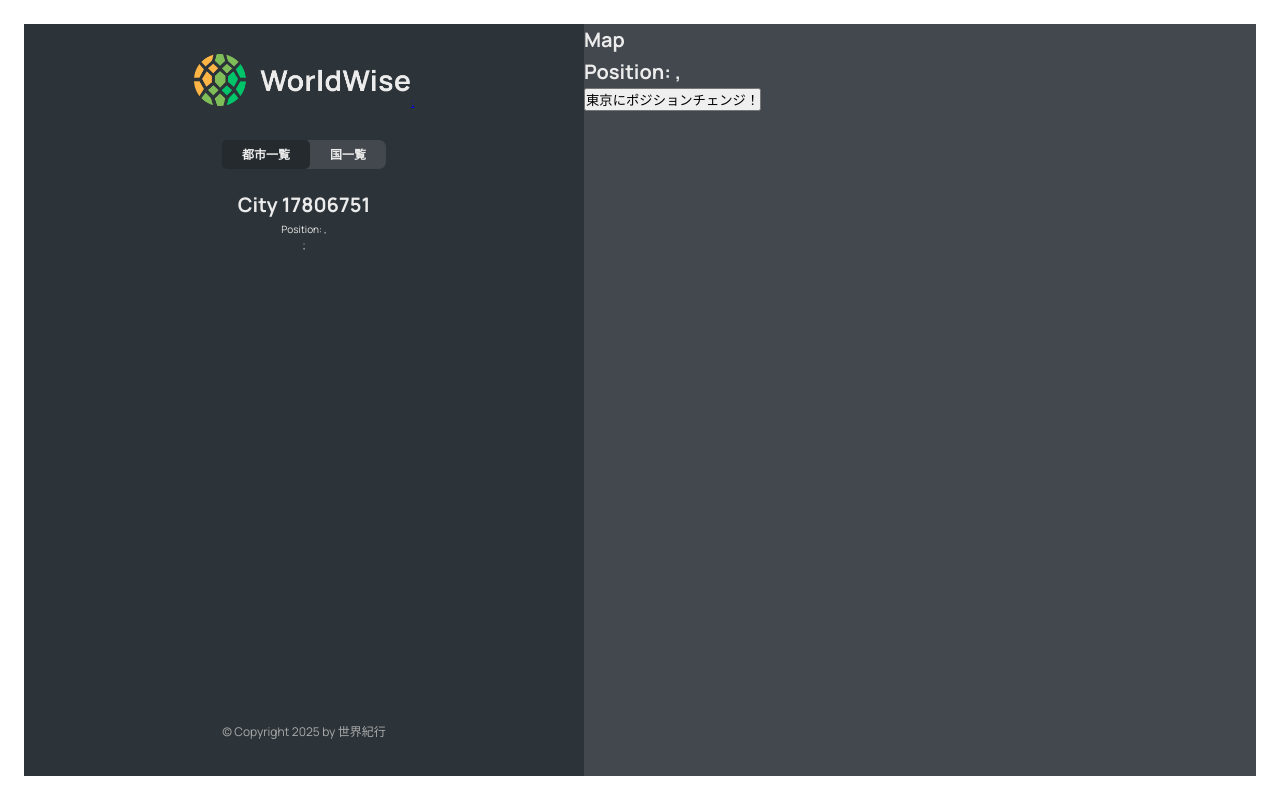
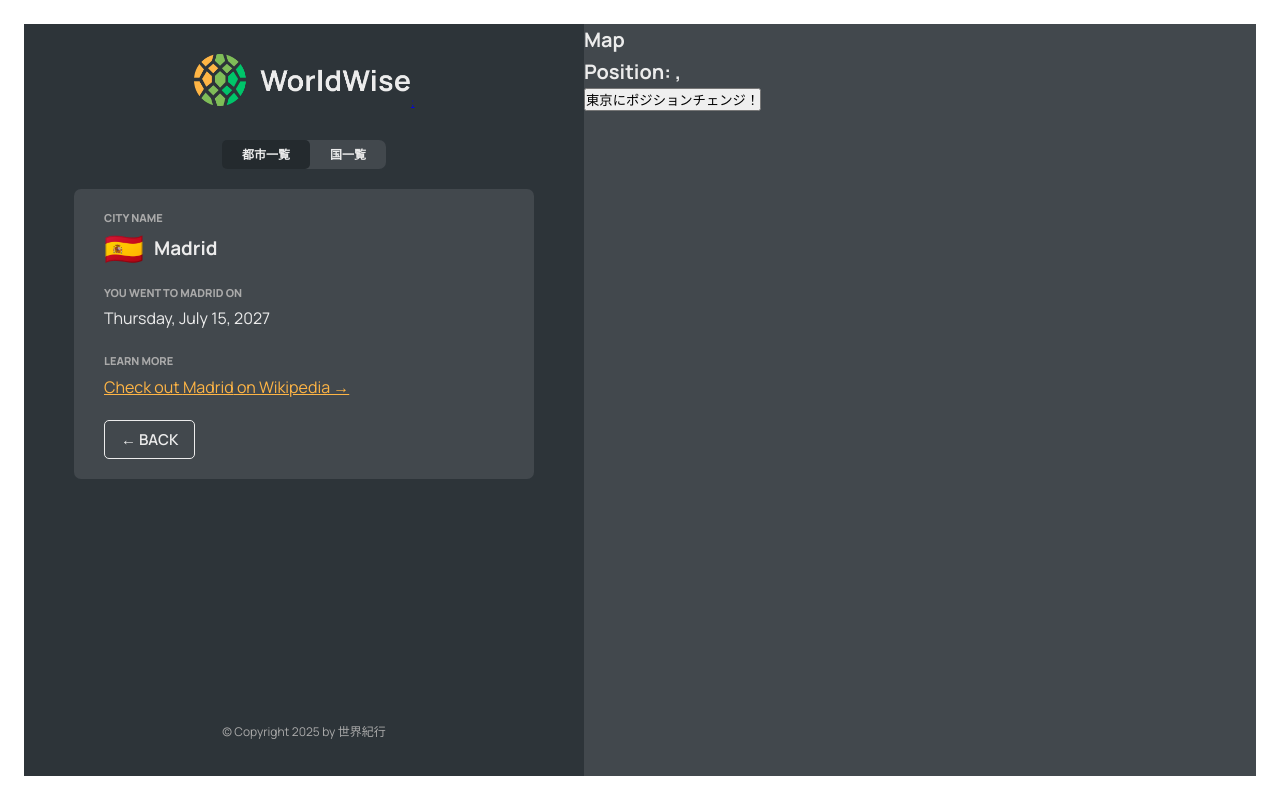
Before and after one commit to mizukami-0418/worldwise, a React (Vite) app: page /app/cities/17806751 in a window 1280 px wide. Built offline with nearby package versions, Linux system fonts and the light colour scheme; data requests are answered from the project's data file.

Commit message:
機能追加: CitiesContextを作成し、都市データの取得と管理を実装。CityList、CountryList、City、Formコンポーネントに統合。BackButtonコンポーネントを追加し、ナビゲーション機能を強化。

```diff
--- a/src/App.jsx
+++ b/src/App.jsx
@@ -1,5 +1,4 @@
-import { useState, useEffect } from "react";
-import { BrowserRouter, Routes, Route, Navigate } from "react-router-dom";
+import { Routes, Route, Navigate, BrowserRouter } from "react-router-dom";
 import Product from "./pages/Product";
 import Homepage from "./pages/Homepage";
 import Pricing from "./pages/Pricing";
@@ -10,30 +9,11 @@
 import CountryList from "./components/CountryList";
 import City from "./components/City";
 import Form from "./components/Form";
-
-const BASE_URL = "http://localhost:9000";
+import { CitiesProvider } from "./contexts/CitiesContext";
 
 function App() {
-  const [cities, setCities] = useState([]);
-  const [isLoading, setIsLoading] = useState(false);
-
-  useEffect(() => {
-    async function fetchCities() {
-      try {
-        setIsLoading(true);
-        const res = await fetch(`${BASE_URL}/cities`);
-        const data = await res.json();
-        setCities(data);
-      } catch {
-        alert("都市リストの取得に失敗しました。");
-      } finally {
-        setIsLoading(false);
-      }
-    }
-    fetchCities();
-  }, []);
-
   return (
+    <CitiesProvider>
       <BrowserRouter>
         <Routes>
           <Route index element={<Homepage />} />
@@ -42,20 +22,15 @@
           <Route path="login" element={<Login />} />
           <Route path="app" element={<AppLayout />}>
             <Route index element={<Navigate replace to="cities" />} />
-          <Route
-            path="cities"
-            element={<CityList cities={cities} isLoading={isLoading} />}
-          />
+            <Route path="cities" element={<CityList />} />
             <Route path="cities/:id" element={<City />} />
-          <Route
-            path="countries"
-            element={<CountryList cities={cities} isLoading={isLoading} />}
-          />
+            <Route path="countries" element={<CountryList />} />
             <Route path="form" element={<Form />} />
           </Route>
           <Route path="*" element={<PageNotFound />} />
         </Routes>
       </BrowserRouter>
+    </CitiesProvider>
   );
 }
 
--- /dev/null
+++ b/src/components/BackButton.jsx
@@ -0,0 +1,19 @@
+import { useNavigate } from "react-router-dom";
+import Button from "./Button";
+
+function BackButton() {
+  const navigate = useNavigate();
+  return (
+    <Button
+      type="back"
+      onClick={(e) => {
+        e.preventDefault();
+        navigate(-1);
+      }}
+    >
+      &larr; Back
+    </Button>
+  );
+}
+
+export default BackButton;
--- a/src/components/City.jsx
+++ b/src/components/City.jsx
@@ -1,5 +1,9 @@
-import { useParams, useSearchParams } from "react-router-dom";
+import { useParams } from "react-router-dom";
 import styles from "./City.module.css";
+import { useEffect } from "react";
+import { useCities } from "../contexts/CitiesContext";
+import Spinner from "./Spinner";
+import BackButton from "./BackButton";
 
 const formatDate = (date) =>
   new Intl.DateTimeFormat("en", {
@@ -11,63 +15,55 @@
 
 function City() {
   const { id } = useParams();
-  const [searchParams, setSearchParams] = useSearchParams();
-  const lat = searchParams.get("lat");
-  const lng = searchParams.get("lng");
+  const { getCity, currentCity, isLoading } = useCities();
 
-  // TEMP DATA
-  const currentCity = {
-    cityName: "Lisbon",
-    emoji: "🇵🇹",
-    date: "2027-10-31T15:59:59.138Z",
-    notes: "My favorite city so far!",
-  };
+  useEffect(
+    function () {
+      getCity(id);
+    },
+    [id]
+  );
 
   const { cityName, emoji, date, notes } = currentCity;
 
+  if (isLoading) return <Spinner />;
+
   return (
-    <>
-      <h1>City {id}</h1>
-      <p>
-        Position: {lng}, {lat}
-      </p>
-      ;
-    </>
+    <div className={styles.city}>
+      <div className={styles.row}>
+        <h6>City name</h6>
+        <h3>
+          <span>{emoji}</span> {cityName}
+        </h3>
+      </div>
+
+      <div className={styles.row}>
+        <h6>You went to {cityName} on</h6>
+        <p>{formatDate(date || null)}</p>
+      </div>
+
+      {notes && (
+        <div className={styles.row}>
+          <h6>Your notes</h6>
+          <p>{notes}</p>
+        </div>
+      )}
+
+      <div className={styles.row}>
+        <h6>Learn more</h6>
+        <a
+          href={`https://en.wikipedia.org/wiki/${cityName}`}
+          target="_blank"
+          rel="noreferrer"
+        >
+          Check out {cityName} on Wikipedia &rarr;
+        </a>
+      </div>
+      <div>
+        <BackButton />
+      </div>
+    </div>
   );
-
-  // return (
-  //   <div className={styles.city}>
-  //     <div className={styles.row}>
-  //       <h6>City name</h6>
-  //       <h3>
-  //         <span>{emoji}</span> {cityName}
-  //       </h3>
-  //     </div>
-
-  //     <div className={styles.row}>
-  //       <h6>You went to {cityName} on</h6>
-  //       <p>{formatDate(date || null)}</p>
-  //     </div>
-
-  //     {notes && (
-  //       <div className={styles.row}>
-  //         <h6>Your notes</h6>
-  //         <p>{notes}</p>
-  //       </div>
-  //     )}
-
-  //     <div className={styles.row}>
-  //       <h6>Learn more</h6>
-  //       <a
-  //         href={`https://en.wikipedia.org/wiki/${cityName}`}
-  //         target="_blank"
-  //         rel="noreferrer"
-  //       >
-  //         Check out {cityName} on Wikipedia &rarr;
-  //       </a>
-  //     </div>
-  //   </div>
-  // );
 }
 
 export default City;
--- a/src/components/CityItem.jsx
+++ b/src/components/CityItem.jsx
@@ -1,5 +1,6 @@
 import { Link } from "react-router-dom";
 import styles from "./CityItem.module.css";
+import { useCities } from "../contexts/CitiesContext";
 
 const formatDate = (date) =>
   new Intl.DateTimeFormat("en", {
@@ -10,6 +11,7 @@
   }).format(new Date(date));
 
 function CityItem({ city }) {
+  const { currentCity } = useCities();
   const { cityName, emoji, date, id, position } = city;
 
   console.log(position);
@@ -17,7 +19,9 @@
   return (
     <li>
       <Link
-        className={styles.cityItem}
+        className={`${styles.cityItem} ${
+          id === currentCity.id ? styles["cityItem--active"] : ""
+        }`}
         to={`${id}?lat=${position.lat}&lng=${position.lng}`}
       >
         <span className={styles.emoji}>{emoji}</span>
--- a/src/components/CityList.jsx
+++ b/src/components/CityList.jsx
@@ -2,8 +2,11 @@
 import styles from "./CityList.module.css";
 import CityItem from "./CityItem";
 import Message from "./Message";
+import { useCities } from "../contexts/CitiesContext";
 
-function CityList({ cities, isLoading }) {
+function CityList() {
+  const { cities, isLoading } = useCities();
+
   if (isLoading) return <Spinner />;
 
   if (!cities.length) return <Message message="都市が見つかりません" />;
--- a/src/components/CountryList.jsx
+++ b/src/components/CountryList.jsx
@@ -2,8 +2,11 @@
 import styles from "./CountryList.module.css";
 import CountryItem from "./CountryItem";
 import Message from "./Message";
+import { useCities } from "../contexts/CitiesContext";
 
-function CountryList({ cities, isLoading }) {
+function CountryList() {
+  const { cities, isLoading } = useCities();
+
   if (isLoading) return <Spinner />;
 
   if (!cities.length) return <Message message="都市が見つかりません" />;
--- a/src/components/Form.jsx
+++ b/src/components/Form.jsx
@@ -1,9 +1,9 @@
 // "https://api.bigdatacloud.net/data/reverse-geocode-client?latitude=0&longitude=0"
 
 import { useState } from "react";
-import { useNavigate } from "react-router-dom";
 import Button from "./Button";
 import styles from "./Form.module.css";
+import BackButton from "./BackButton";
 
 export function convertToEmoji(countryCode) {
   const codePoints = countryCode
@@ -14,9 +14,8 @@
 }
 
 function Form() {
-  const navigate = useNavigate();
   const [cityName, setCityName] = useState("");
-  const [country, setCountry] = useState("");
+  // const [country, setCountry] = useState("");
   const [date, setDate] = useState(new Date());
   const [notes, setNotes] = useState("");
 
@@ -52,15 +51,7 @@
 
       <div className={styles.buttons}>
         <Button type="primary">Add</Button>
-        <Button
-          type="back"
-          onClick={(e) => {
-            e.preventDefault();
-            navigate(-1);
-          }}
-        >
-          &larr; Back
-        </Button>
+        <BackButton />
       </div>
     </form>
   );
--- /dev/null
+++ b/src/contexts/CitiesContext.jsx
@@ -0,0 +1,56 @@
+import { createContext, useState, useEffect, useContext } from "react";
+
+const CitiesContext = createContext();
+
+const BASE_URL = "http://localhost:9000";
+
+function CitiesProvider({ children }) {
+  const [cities, setCities] = useState([]);
+  const [isLoading, setIsLoading] = useState(false);
+  const [currentCity, setCurrentCity] = useState({});
+
+  useEffect(() => {
+    async function fetchCities() {
+      try {
+        setIsLoading(true);
+        const res = await fetch(`${BASE_URL}/cities`);
+        const data = await res.json();
+        setCities(data);
+      } catch {
+        alert("都市リストの取得に失敗しました。");
+      } finally {
+        setIsLoading(false);
+      }
+    }
+    fetchCities();
+  }, []);
+
+  async function getCity(id) {
+    try {
+      setIsLoading(true);
+      const res = await fetch(`${BASE_URL}/cities/${id}`);
+      const data = await res.json();
+      setCurrentCity(data);
+    } catch {
+      alert("都市リストの取得に失敗しました。");
+    } finally {
+      setIsLoading(false);
+    }
+  }
+
+  return (
+    <CitiesContext.Provider value={{ cities, isLoading, currentCity, getCity }}>
+      {children}
+    </CitiesContext.Provider>
+  );
+}
+
+function useCities() {
+  const context = useContext(CitiesContext);
+  if (!context) {
+    throw new Error("useCities must be used within a CitiesProvider");
+  }
+  return context;
+}
+
+export { CitiesContext, CitiesProvider, useCities };
```
Lines whose indentation alone changed are shown as unchanged.
